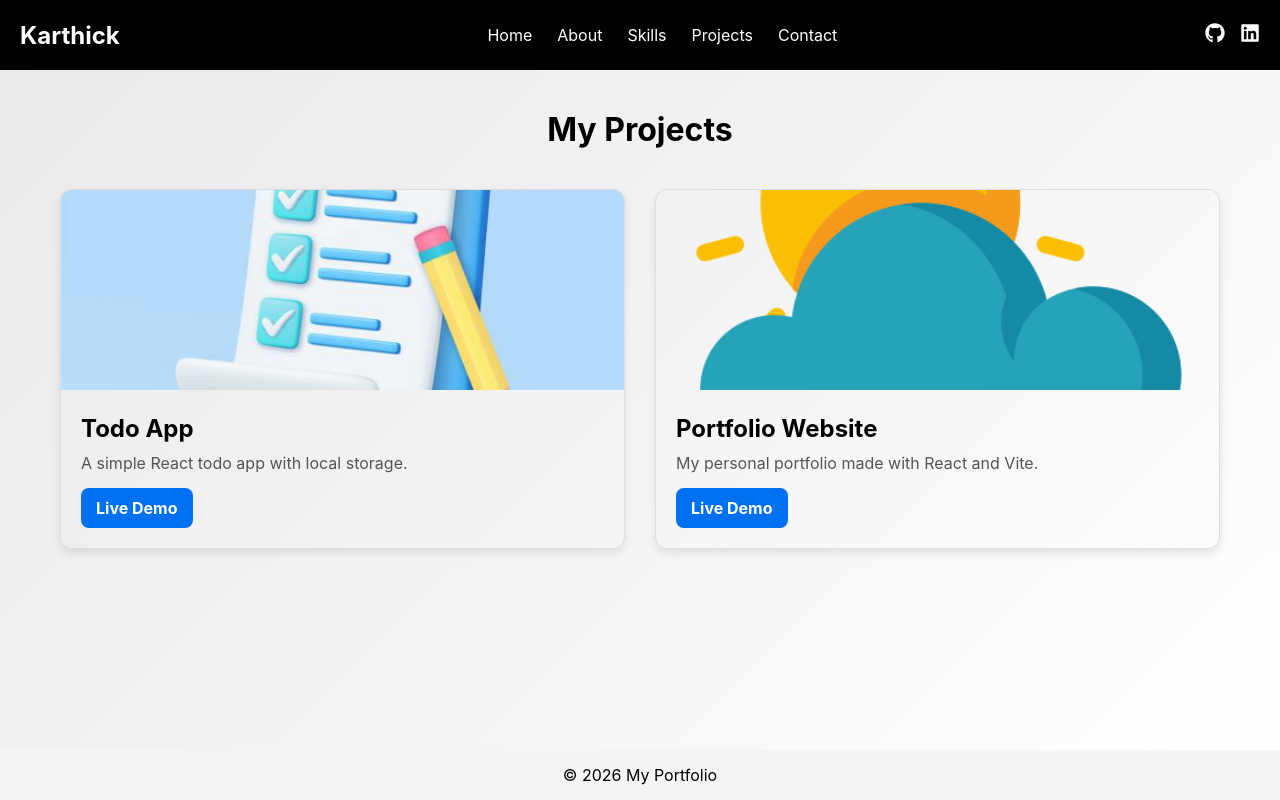
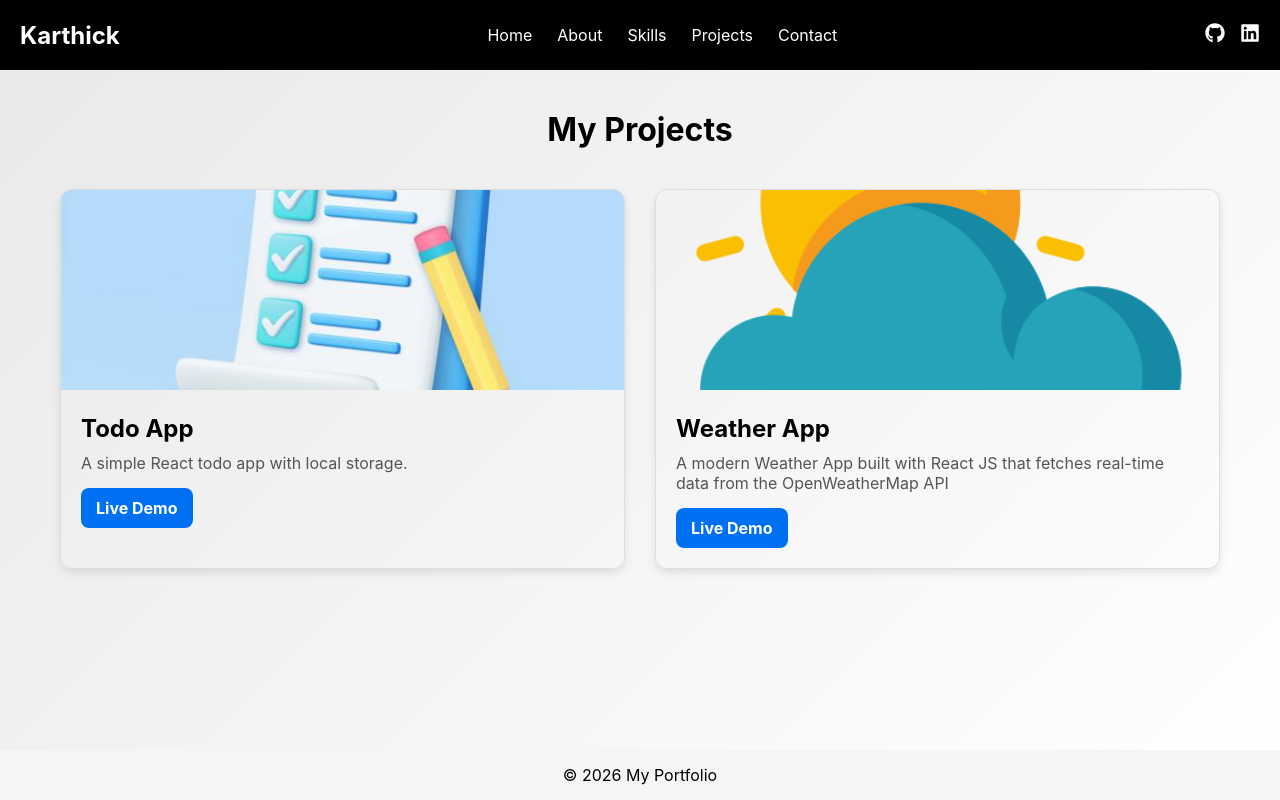
Before and after one commit to tkarthick085-dev/My-Portfolio-Website, a React (Vite) app: page /projects in a window 1280 px wide. Built offline with nearby package versions, Linux system fonts and the light colour scheme.

Commit message:
added new project

```diff
--- a/src/data/projects.js
+++ b/src/data/projects.js
@@ -8,10 +8,10 @@ export const projects = [
   },
   {
     id: 2,
-    title: "Portfolio Website",
-    description: "My personal portfolio made with React and Vite.",
+    title: "Weather App",
+    description: "A modern Weather App built with React JS that fetches real-time data from the OpenWeatherMap API",
     image: "/images/Weather.png",
-    liveLink: "https://my-portfolio-website-five-sage.vercel.app/",
+    liveLink: "https://weather-app-using-react-dun.vercel.app/",
   },
 
 ];
```
